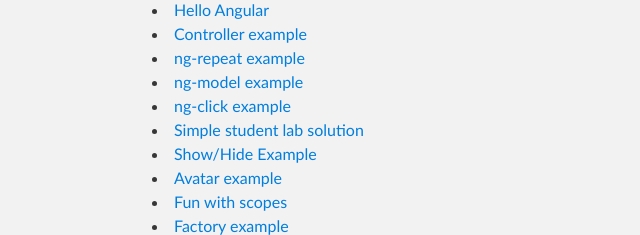
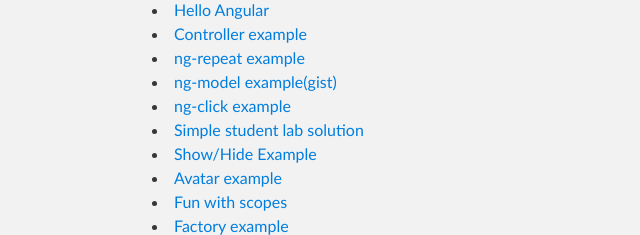
Before and after one commit to launchscout/campng, a plain HTML site: page index.html in a window 1280 px wide. Shown: the part 301-536 px from the top of the page, 188-828 px from the left. Drawn offline with Linux system fonts and the light colour scheme.

Commit message:
added gist link

```diff
--- a/index.html
+++ b/index.html
@@ -36,7 +36,7 @@
   <li><a href="http://jsbin.com/lomug/14/edit">Hello Angular</a></li>
   <li><a href="http://jsbin.com/giroc/9/edit">Controller example</a></li>
   <li><a href="http://jsbin.com/caxuq/10/edit">ng-repeat example</a></li>
-  <li><a href="http://jsbin.com/gorop/8/edit">ng-model example</a></li>
+  <li><a href="http://jsbin.com/gorop/8/edit">ng-model example</a><a href="https://gist.github.com/superchris/dd82255fde13bed69d15">(gist)</a></li>
   <li><a href="http://jsbin.com/celuk/7/edit">ng-click example</a></li>
   <li><a href="http://jsbin.com/caxuq/12/edit">Simple student lab solution</a></li>
   <li><a href="http://jsbin.com/xibez/7/edit">Show/Hide Example<a></li>
```
